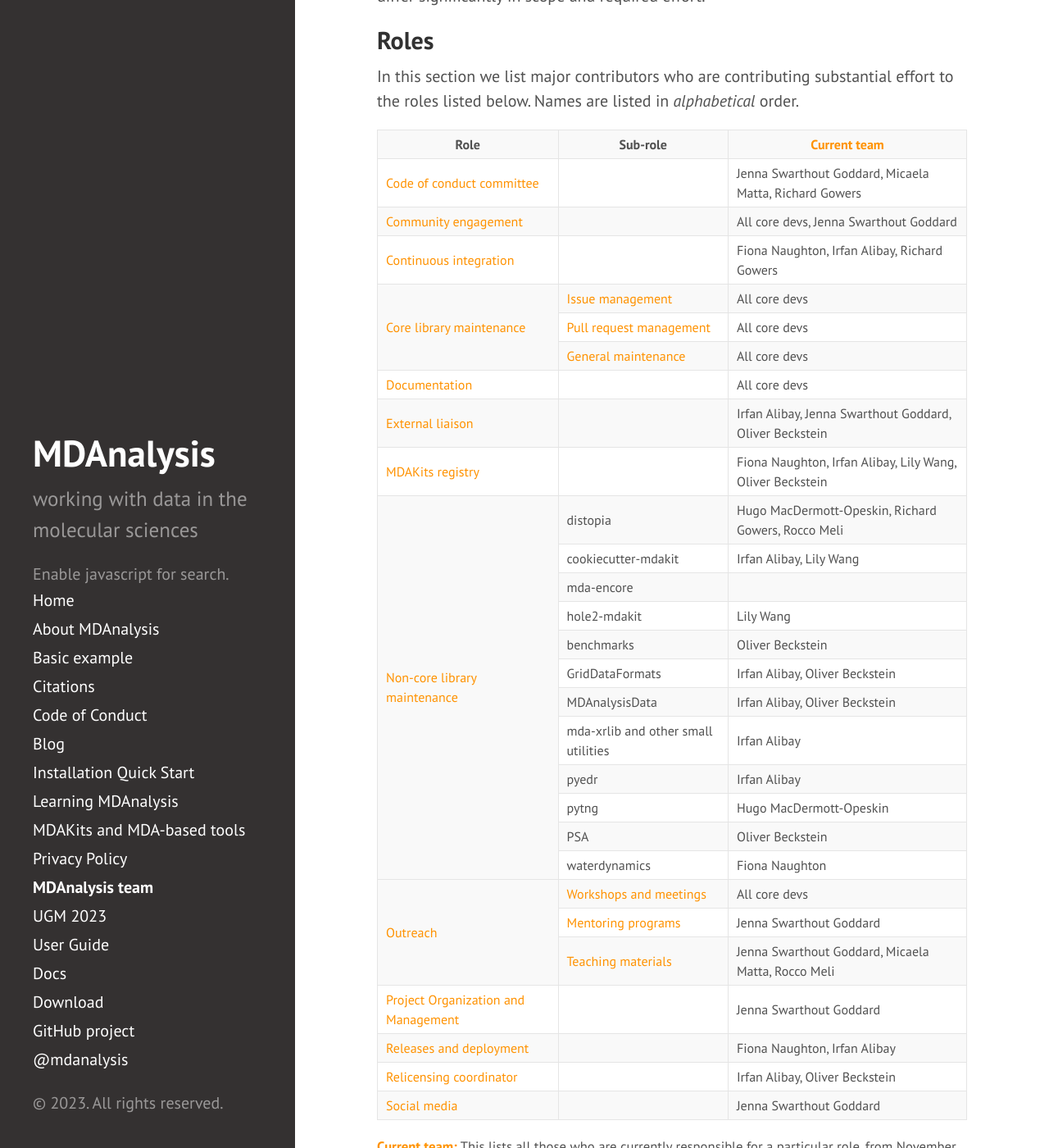
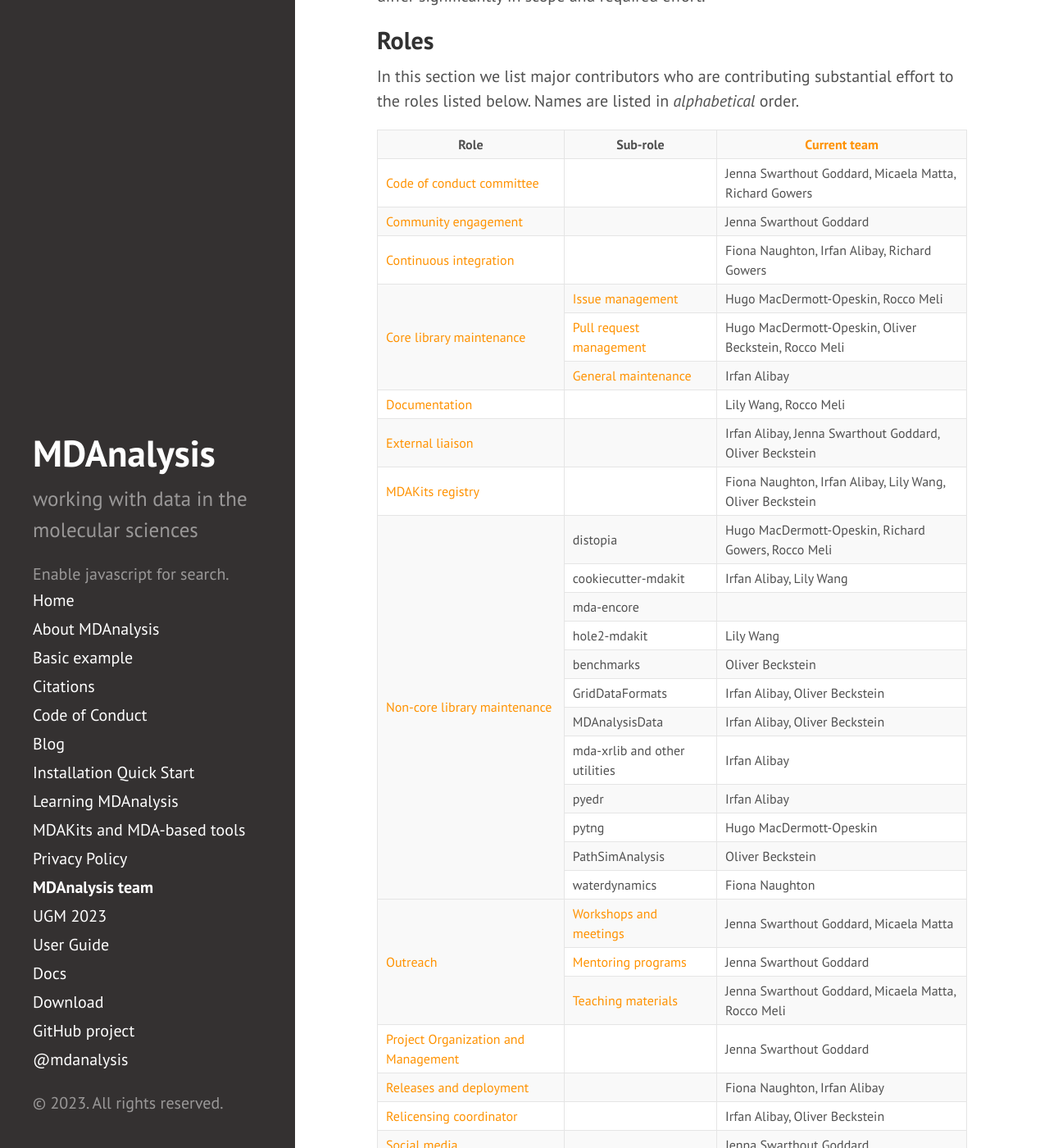
Before and after one commit to MDAnalysis/MDAnalysis.github.io, a Jekyll site: the page built from pages/team.md, in a window 1280 px wide and 1400 px high, scrolled down 310 px. Shown: the whole window at 82% size. Built offline with Jekyll 4.4.1, drawn with Linux system fonts in a browser that asks for light colours; comment, search, counter and statistics services are not loaded.

Commit message:
update according to spreadsheet

```diff
--- a/_data/team/roles/community_engagement.yml
+++ b/_data/team/roles/community_engagement.yml
@@ -5,4 +5,3 @@ tasks:
 
 current_members:
   - Jenna Swarthout Goddard
-  - All core devs
--- a/_data/team/roles/core_library_maintenance.yml
+++ b/_data/team/roles/core_library_maintenance.yml
@@ -9,14 +9,17 @@ subroles:
       - Initial triage and tagging of issues
       - Managing timely responses and resolving issues
     current_members:
-      - All core devs
+      - Rocco Meli
+      - Hugo MacDermott-Opeskin
 
 
   - subrole: Pull request management
     tasks:
       - Reviewing, shepherding, and merging pull requests
     current_members:
-      - All core devs
+      - Oliver Beckstein
+      - Rocco Meli
+      - Hugo MacDermott-Opeskin
 
 
   - subrole: General maintenance
@@ -27,4 +30,4 @@ subroles:
       - Emergency fixes
       - Other general maintenance tasks
     current_members:
-      - All core devs
+      - Irfan Alibay
--- a/_data/team/roles/documentation.yml
+++ b/_data/team/roles/documentation.yml
@@ -8,4 +8,5 @@ tasks:
   - Responding to documentation issues in sub-projects
 
 current_members:
-  - All core devs
+  - Lily Wang
+  - Rocco Meli
--- a/_data/team/roles/non_core_library_maintenance.yml
+++ b/_data/team/roles/non_core_library_maintenance.yml
@@ -43,7 +43,7 @@ subroles:
       - Irfan Alibay
       - Oliver Beckstein
 
-  - subrole: mda-xrlib and other small utilities
+  - subrole: mda-xrlib and other utilities
     current_members:
       - Irfan Alibay
 
@@ -55,7 +55,7 @@ subroles:
     current_members:
       - Hugo MacDermott-Opeskin
 
-  - subrole: PSA
+  - subrole: PathSimAnalysis
     current_members:
       - Oliver Beckstein
 
--- a/_data/team/roles/outreach.yml
+++ b/_data/team/roles/outreach.yml
@@ -7,7 +7,8 @@ subroles:
     - Gathering and coordinating volunteers
     - Managing content, presentations and teaching at workshops
     current_members:
-      - All core devs
+      - Jenna Swarthout Goddard
+      - Micaela Matta
 
   - subrole: Mentoring programs
     tasks:
```
